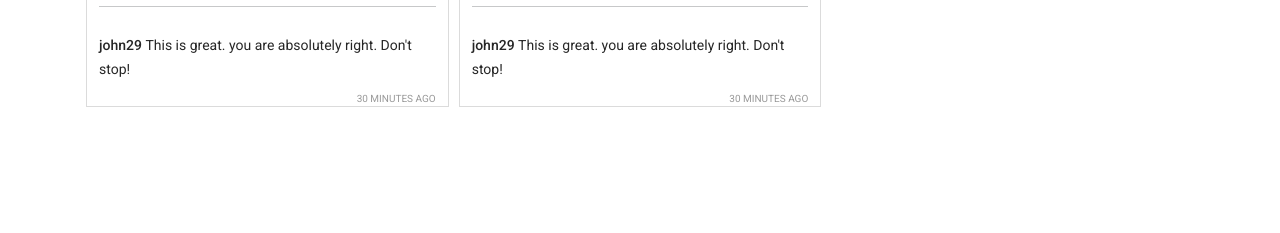
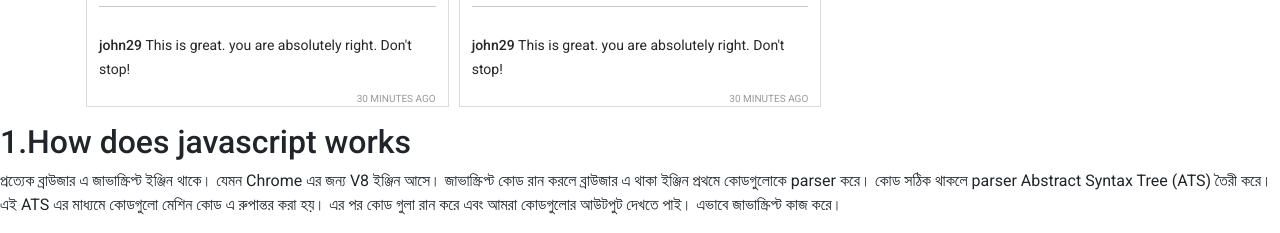
Before and after one commit to kausarahamed/Assignment-7, a plain HTML site: page index.html in a window 1280 px wide. Shown: the part 1425-1658 px from the top of the page. Before the commit the page ends 1548 px from the top, so only its background shows below. Drawn offline with nearby package versions, Linux system fonts and the light colour scheme.

Commit message:
1 ans done.

```diff
--- a/index.html
+++ b/index.html
@@ -77,6 +77,17 @@
                 <h1>Reported posts</h1>
             </div>
         </main>
+
+        <!-- question Part -->
+
+        <section>
+            <div>
+                <h2>1.How does javascript works</h2>
+                <p>
+                 প্রত্যেক ব্রাউজার এ জাভাস্ক্রিপ্ট ইঞ্জিন থাকে। যেমন  Chrome এর জন্য V8 ইঞ্জিন আসে। জাভাস্ক্রিপ্ট কোড রান করলে ব্রাউজার এ থাকা ইঞ্জিন প্রথমে কোডগুলোকে parser করে। কোড সঠিক থাকলে parser Abstract Syntax Tree (ATS) তৈরী করে। এই  ATS এর মাধ্যমে কোডগুলো মেশিন কোড এ রুপান্তর করা হয়। এর পর কোড গুলা রান করে এবং আমরা কোডগুলোর আউটপুট দেখতে পাই। এভাবে জাভাস্ক্রিপ্ট কাজ করে।
+                </p>
+            </div>
+        </section>
         <footer></footer>
 
         <!-- add javascript  file  -->
```
